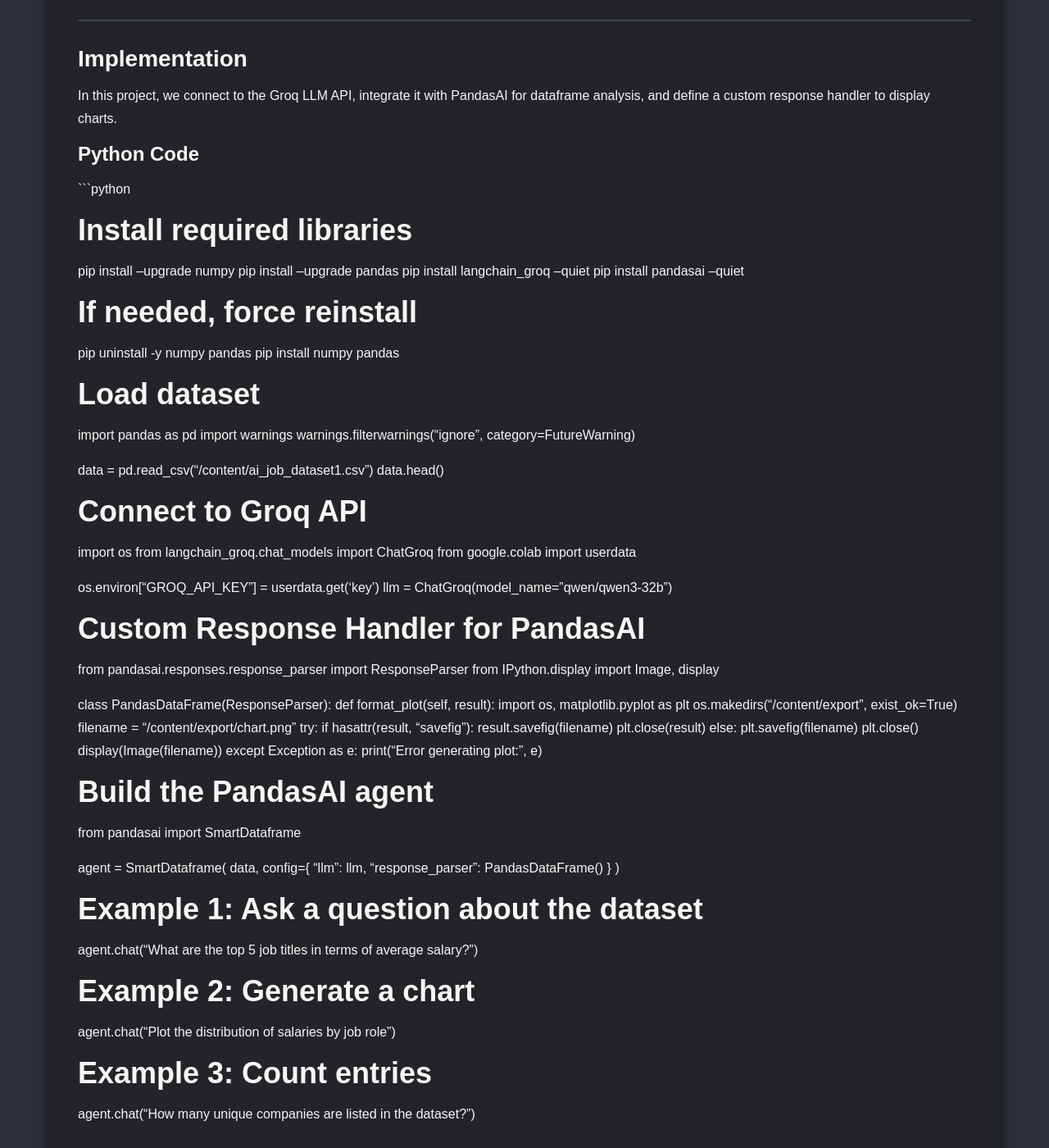
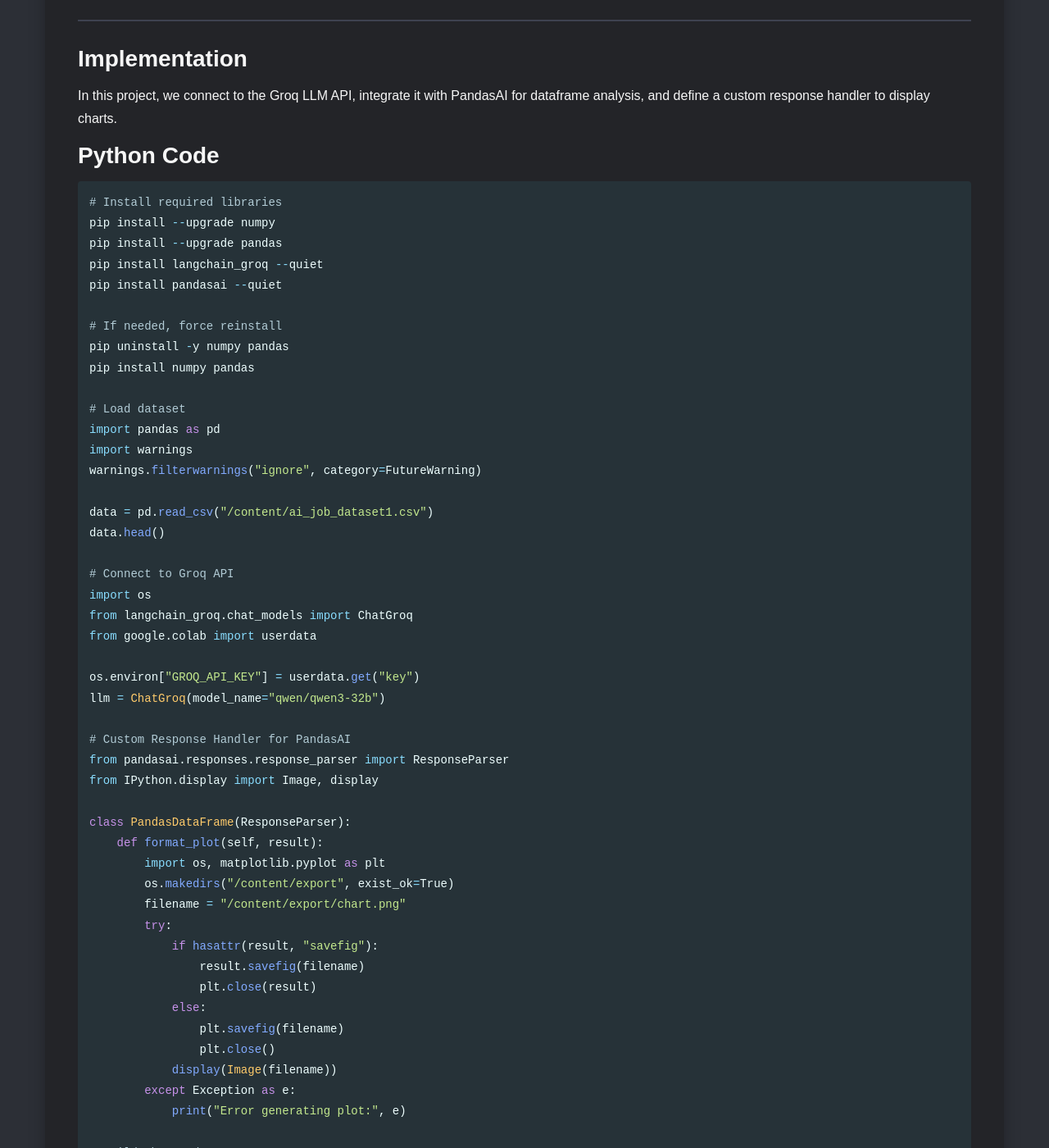
Before and after one commit to BaberFaisal/Faisal_Baber.github.io, a Jekyll site: the page built from _posts/2025-08-22-building-data-analytics-agent.md, in a window 1280 px wide and 1400 px high, scrolled down 1421 px. Shown: the whole window at 82% size. Built offline with Jekyll 4.4.1, drawn with Linux system fonts in a browser that asks for light colours; nearby versions of some CDN libraries; some web fonts are replaced; some of the changed text lies outside the part shown.

Commit message:
2025-08-22-building-data-analytics-agent.md

````diff
--- a/_posts/2025-08-22-building-data-analytics-agent.md
+++ b/_posts/2025-08-22-building-data-analytics-agent.md
@@ -20,9 +20,9 @@
 
 In this project, we connect to the Groq LLM API, integrate it with PandasAI for dataframe analysis, and define a custom response handler to display charts.
 
-### Python Code
+## Python Code
 
-```python
+{% highlight python %}
 # Install required libraries
 pip install --upgrade numpy
 pip install --upgrade pandas
@@ -46,7 +46,7 @@
 from langchain_groq.chat_models import ChatGroq
 from google.colab import userdata
 
-os.environ["GROQ_API_KEY"] = userdata.get('key')
+os.environ["GROQ_API_KEY"] = userdata.get("key")
 llm = ChatGroq(model_name="qwen/qwen3-32b")
 
 # Custom Response Handler for PandasAI
@@ -88,3 +88,4 @@
 
 # Example 3: Count entries
 agent.chat("How many unique companies are listed in the dataset?")
+{% endhighlight %}
````
